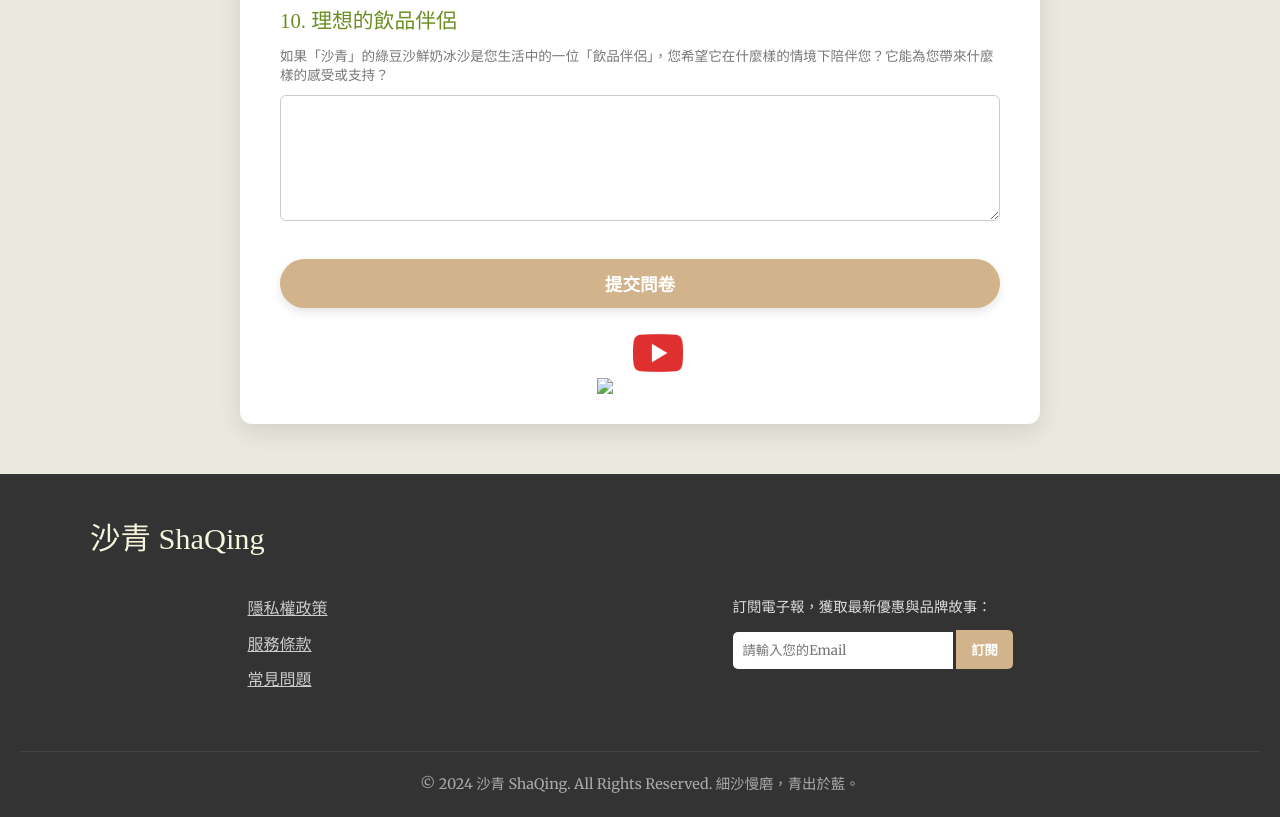
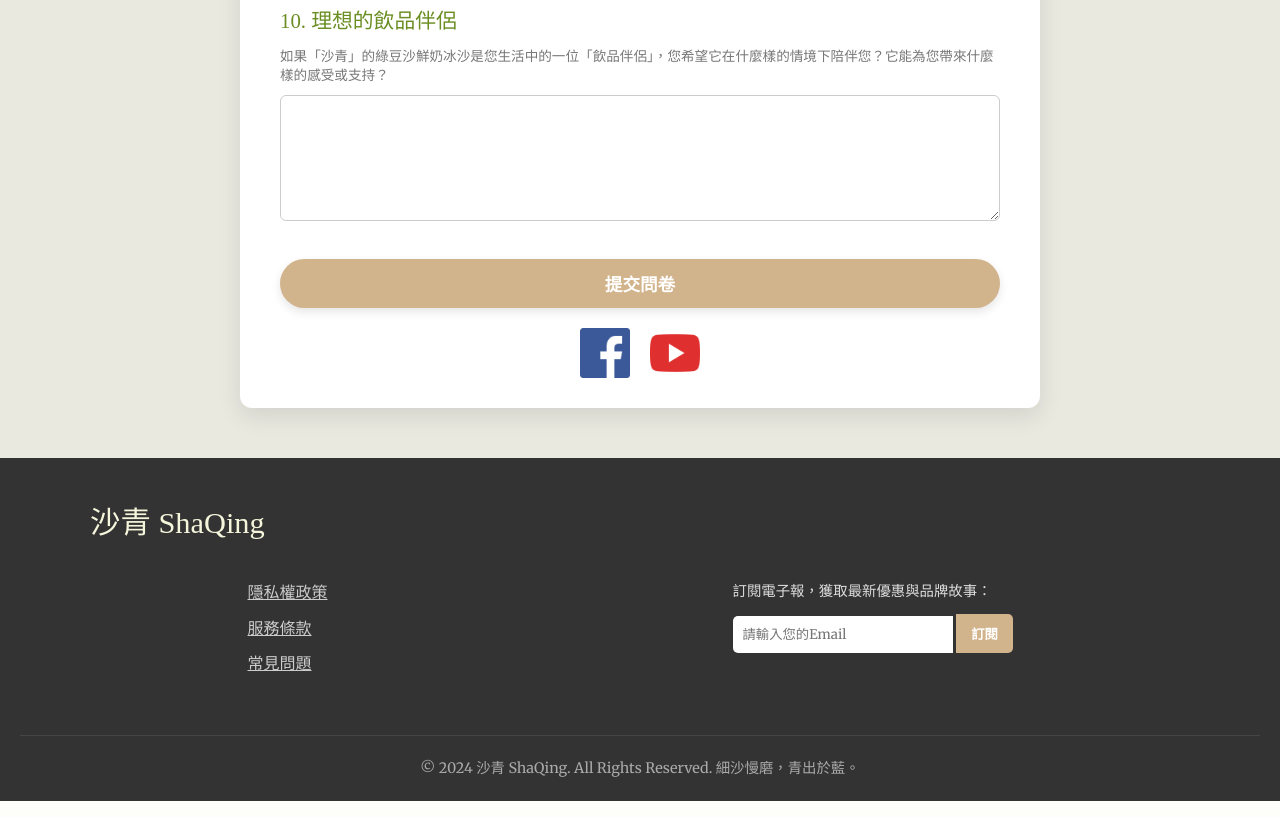
Before and after one commit to AshleyChentaipei/test, a plain HTML site: page index.html in a window 1280 px wide. Shown: the part 6197-7014 px from the top of the page. Drawn offline with Linux system fonts and the light colour scheme; a web font is replaced by a local one.

Commit message:
Update index.html

```diff
--- a/index.html
+++ b/index.html
@@ -516,7 +516,7 @@
                     <button type="submit" class="submit-button">提交問卷</button>
                     <div style="text-align: center; margin-top: 20px; font-size: 0;">
   <a href="https://www.facebook.com/shaqingmilk/" target="_blank">
-    <img src="fbicon.png" style="width:50px; height:auto; margin: 0 10px;" alt="Facebook 粉絲專頁">
+    <img src="ficon.png" style="width:50px; height:auto; margin: 0 10px;" alt="Facebook 粉絲專頁">
   </a>
   <a href="https://www.youtube.com/@ShaQingTest?sub_confirmation=1" target="_blank">
     <img src="youtube_icon.png" style="width:50px; height:auto; margin: 0 10px;" alt="YouTube 頻道">
```
